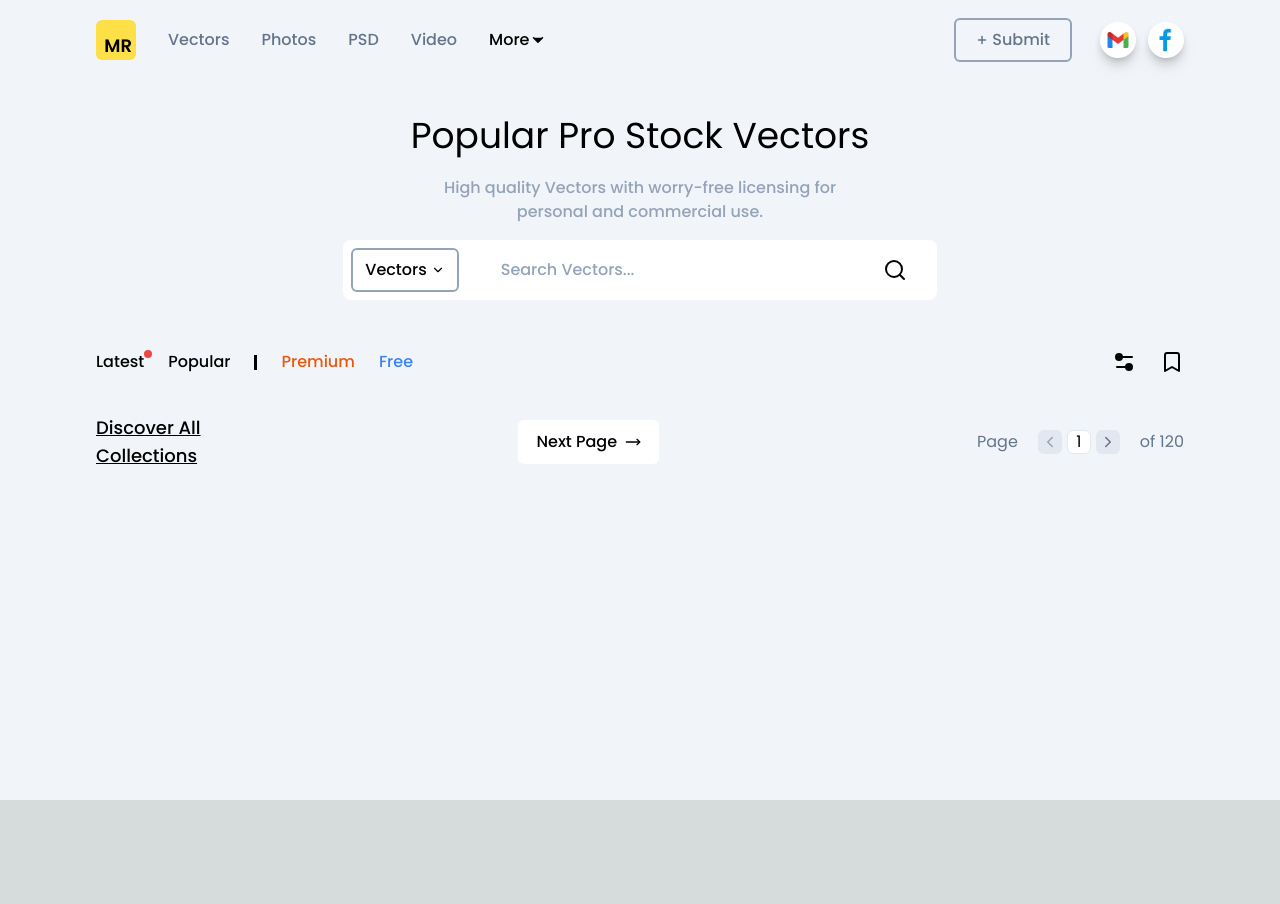
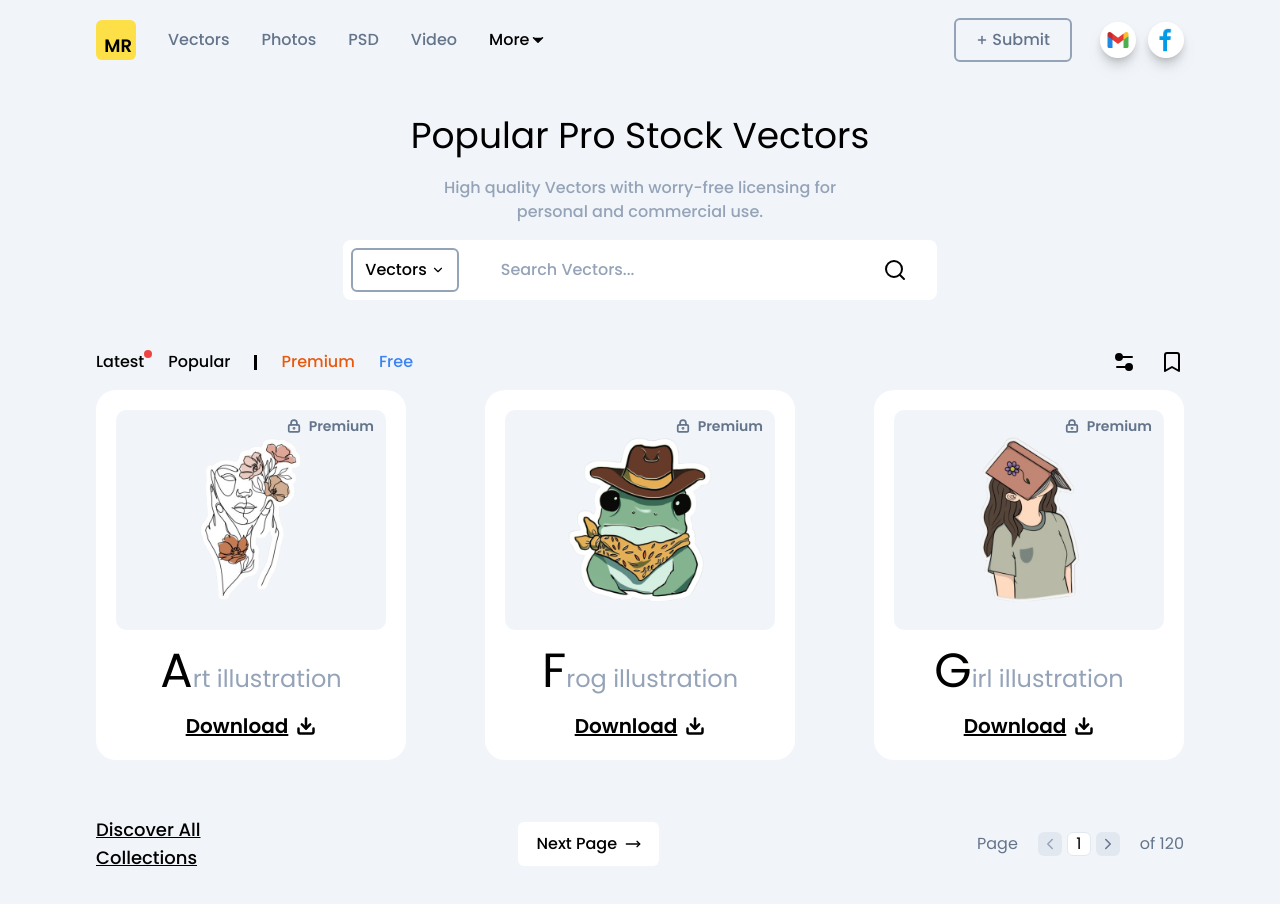
Before and after one commit to coderKrysio/gdsc_web_task_round_2023-24, a Next.js app: page / in a window 1280 px wide. Before the commit the page ends 800 px from the top, so only its background shows below. Built offline with nearby package versions, Linux system fonts and the light colour scheme.

Commit message:
added cards

```diff
--- a/app/page.tsx
+++ b/app/page.tsx
@@ -1,3 +1,4 @@
+import { Cards } from "@/components/cards";
 import { Navbar } from "@/components/navbar";
 import {
   Bookmark,
@@ -11,7 +12,7 @@ import {
 
 export default function Home() {
   return (
-    <main className="flex min-h-screen flex-col items-center bg-slate-100 text-black p-24">
+    <main className="flex min-h-screen flex-col items-center bg-slate-100 text-black p-24 pb-8">
       <Navbar />
 
       <div className="flex flex-col items-center mb-[50px]">
@@ -54,7 +55,9 @@ export default function Home() {
         </div>
       </div>
 
-      <div className="flex items-center justify-between w-full my-[40px]">
+      <Cards />
+
+      <div className="flex items-center justify-between w-full mt-[40px]">
         <div>
           <p className="underline font-medium text-lg">
             Discover All <br />
```
